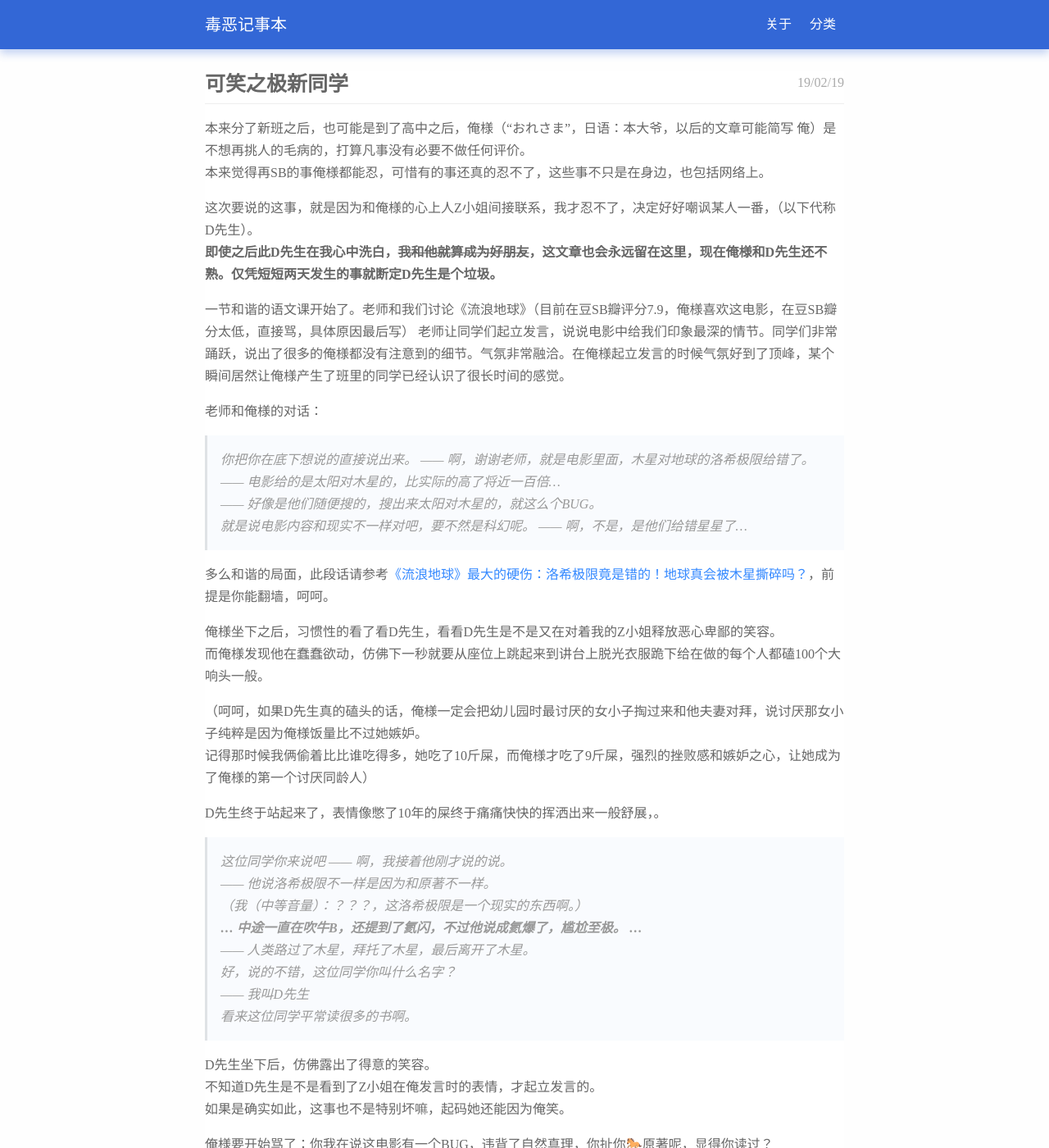
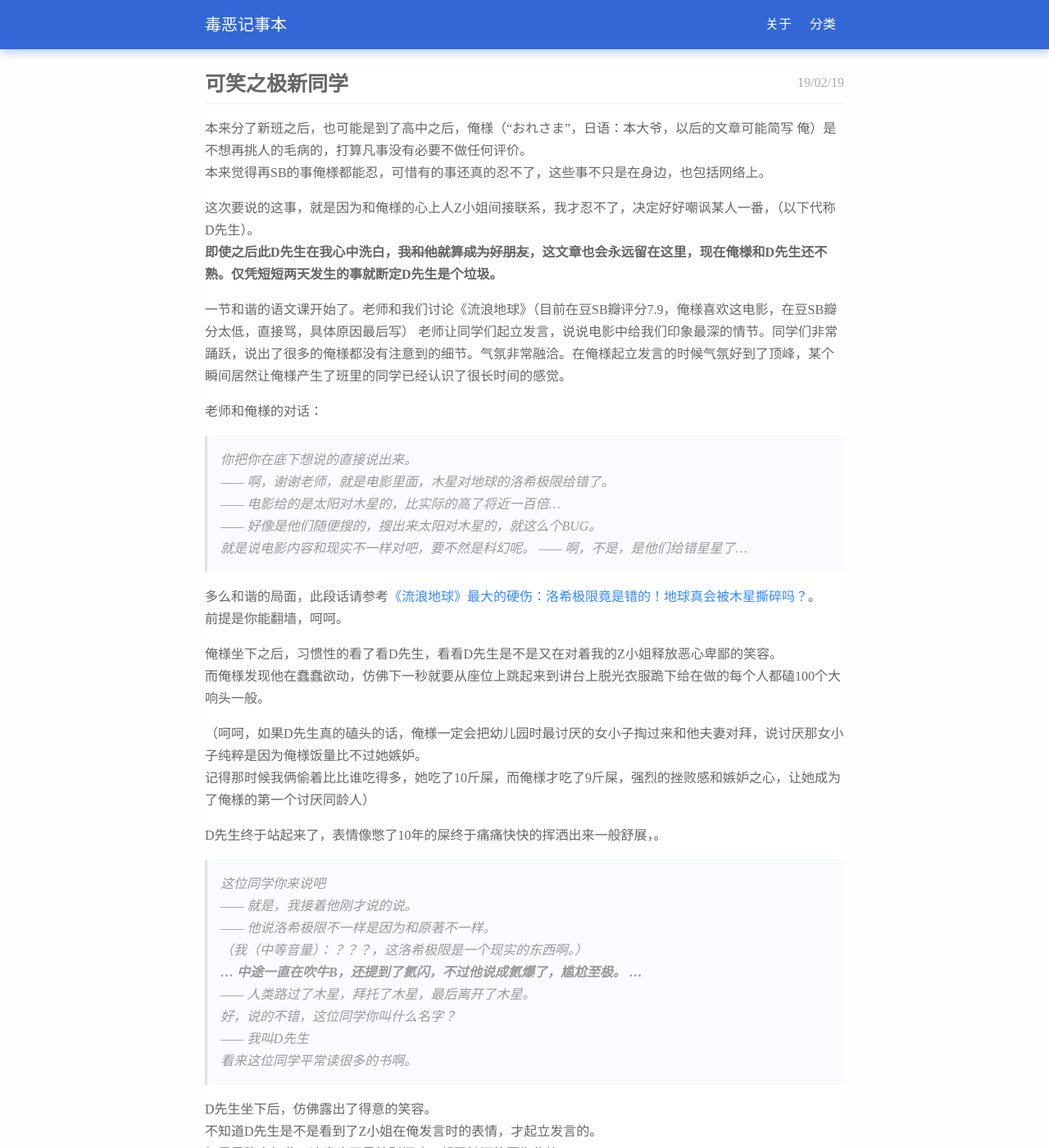
Before and after one commit to telechoc/telechoc.github.io, a Jekyll site: the page built from _posts/2019-02-19-my-new-sb-classmate.md, in a window 1280 px wide and 1400 px high. Shown: the whole window at 82% size. Built offline with Jekyll 4.4.1, drawn with Linux system fonts in a browser that asks for light colours.

Commit message:
Update 2019-02-19-my-new-sb-classmate.md

```diff
--- a/_posts/2019-02-19-my-new-sb-classmate.md
+++ b/_posts/2019-02-19-my-new-sb-classmate.md
@@ -21,7 +21,8 @@ layout: post
 就是说电影内容和现实不一样对吧，要不然是科幻呢。
 —— 啊，不是，是他们给错星星了...
 
-多么和谐的局面，此段话请参考[《流浪地球》最大的硬伤：洛希极限竟是错的！地球真会被木星撕碎吗？](https://www.youtube.com/watch?v=2mg-9D5n9Bw)，前提是你能翻墙，呵呵。
+多么和谐的局面，此段话请参考[《流浪地球》最大的硬伤：洛希极限竟是错的！地球真会被木星撕碎吗？](https://www.youtube.com/watch?v=2mg-9D5n9Bw)。
+前提是你能翻墙，呵呵。
 
 俺様坐下之后，习惯性的看了看D先生，看看D先生是不是又在对着我的Z小姐释放恶心卑鄙的笑容。
 而俺様发现他在蠢蠢欲动，仿佛下一秒就要从座位上跳起来到讲台上脱光衣服跪下给在做的每个人都磕100个大响头一般。
@@ -31,7 +32,7 @@ layout: post
 
 D先生终于站起来了，表情像憋了10年的屎终于痛痛快快的挥洒出来一般舒展，。
 > 这位同学你来说吧
-—— 啊，我接着他刚才说的说。
+—— 就是，我接着他刚才说的说。
 —— 他说洛希极限不一样是因为和原著不一样。
 （我（中等音量）：？？？，这洛希极限是一个现实的东西啊。）
 **... 中途一直在吹牛B，还提到了氦闪，不过他说成氦爆了，尴尬至极。 ...**
```
